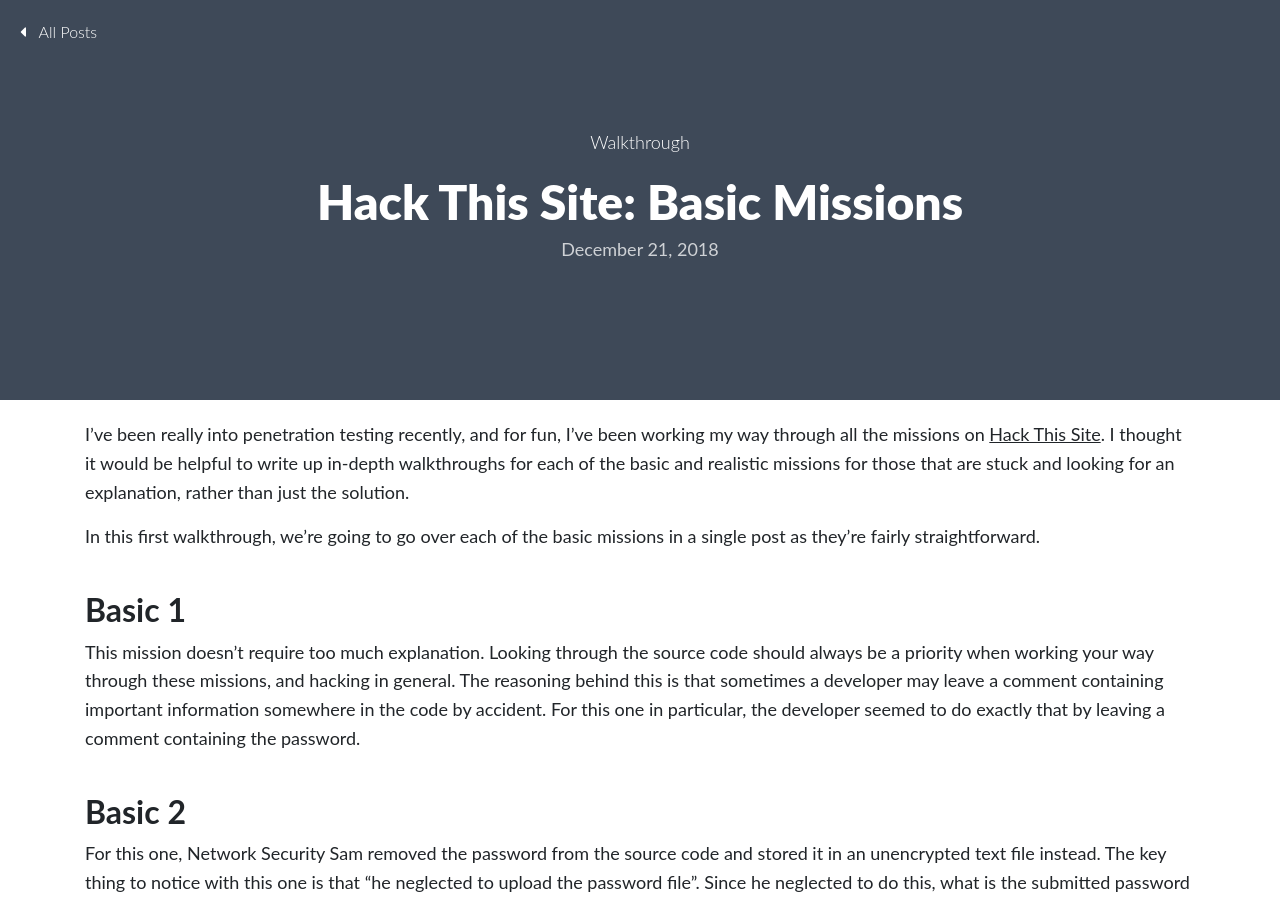
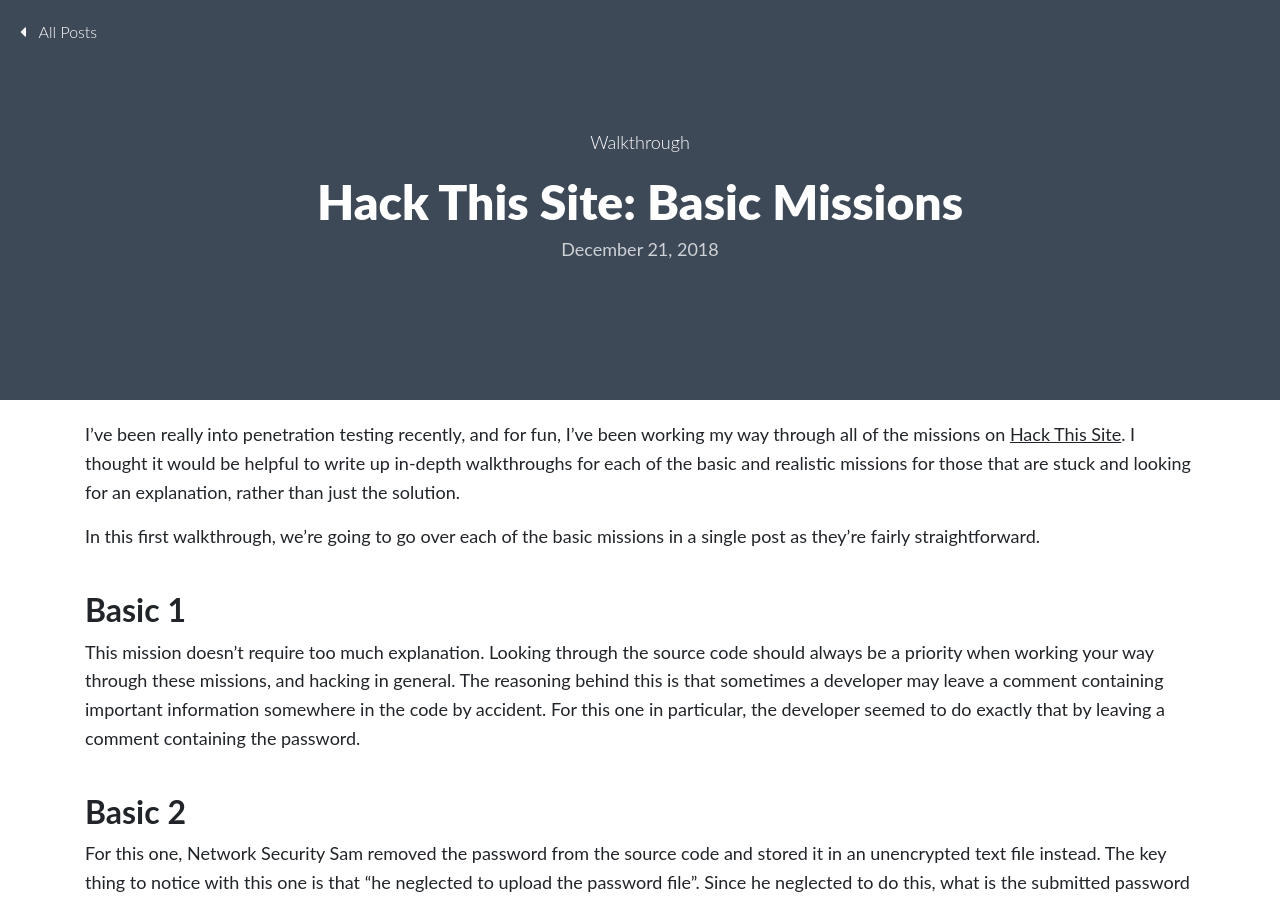
Before and after one commit to ericgrandt/erigitic.github.io, a Jekyll site: the page built from _posts/2018-12-21-hack-this-site-basic-missions.md, in a window 1280 px wide and 900 px high. Built offline with Jekyll 4.4.1, drawn with Linux system fonts in a browser that asks for light colours; nearby versions of some CDN libraries.

```diff
--- a/_posts/2018-12-21-hack-this-site-basic-missions.md
+++ b/_posts/2018-12-21-hack-this-site-basic-missions.md
@@ -5,7 +5,7 @@ page-id: post
 tags: [walkthrough, ethical hacking]
 ---
 
-I've been really into penetration testing recently, and for fun, I've been working my way through all the missions on [Hack This Site](https://www.hackthissite.org/). I thought it would be helpful to write up in-depth walkthroughs for each of the basic and realistic missions for those that are stuck and looking for an explanation, rather than just the solution.
+I've been really into penetration testing recently, and for fun, I've been working my way through all of the missions on [Hack This Site](https://www.hackthissite.org/). I thought it would be helpful to write up in-depth walkthroughs for each of the basic and realistic missions for those that are stuck and looking for an explanation, rather than just the solution.
 
 In this first walkthrough, we're going to go over each of the basic missions in a single post as they're fairly straightforward.
 
```
Also changed, not shown: _posts/2018-12-28-hack-this-site-realistic-one.md (added, +21 -0 lines).
